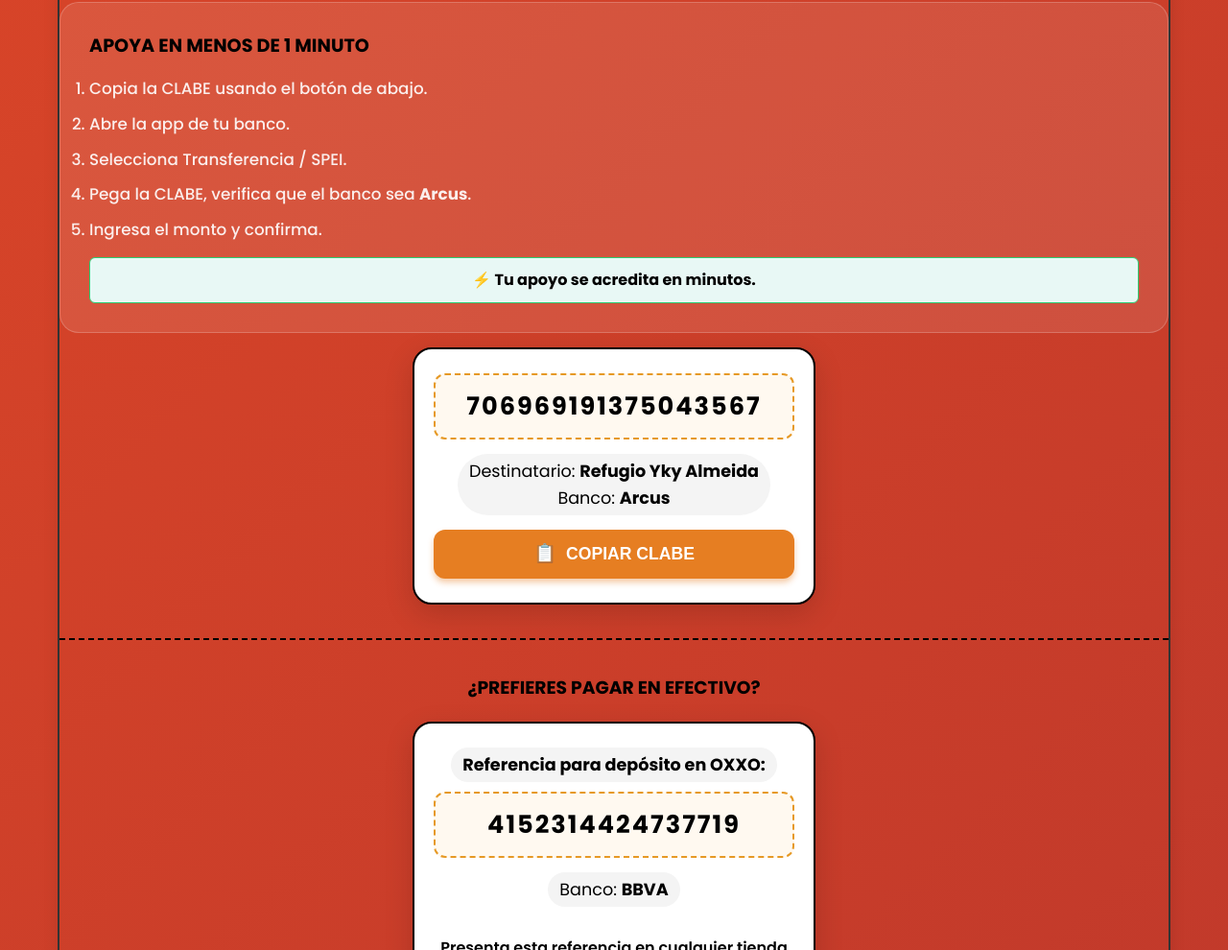
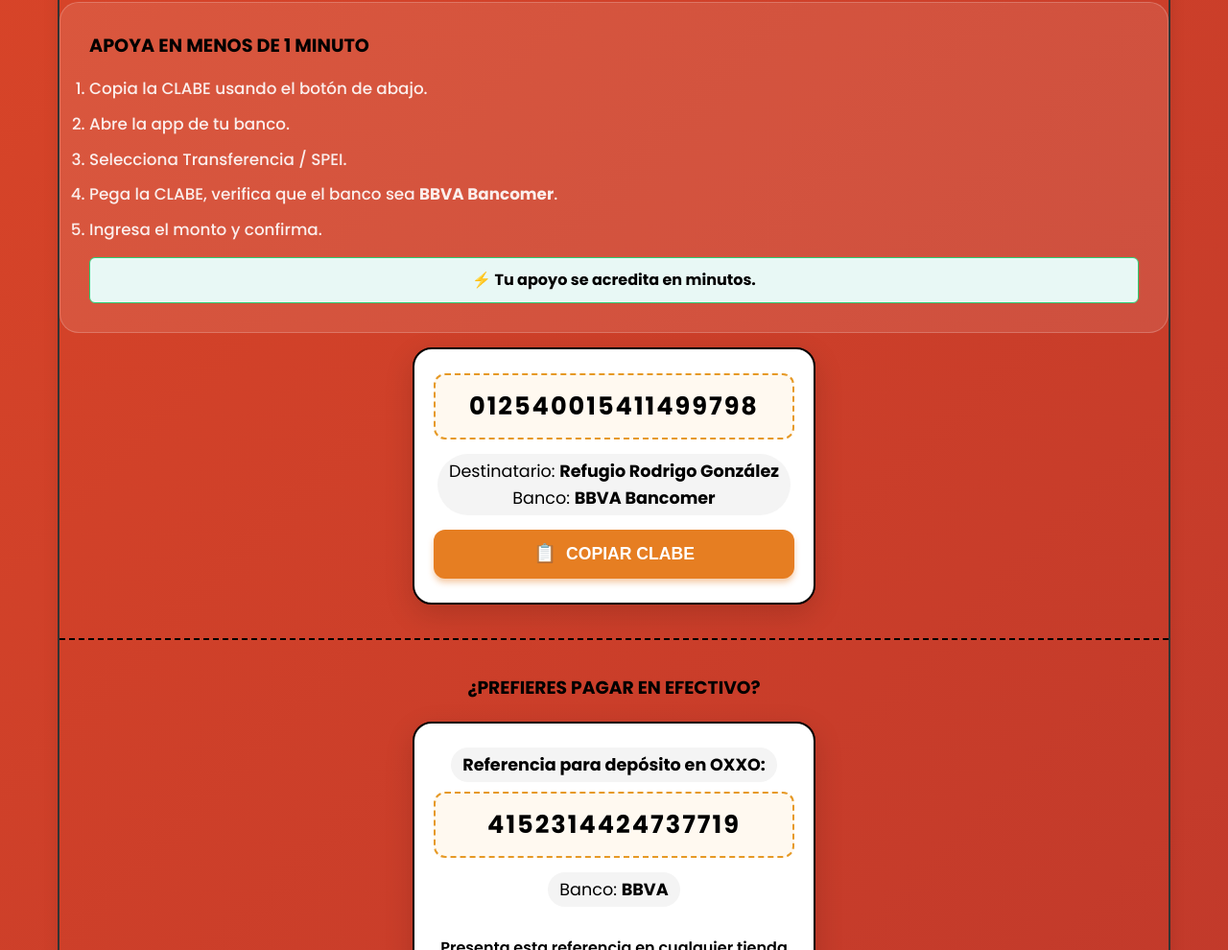
Before and after one commit to outlierd7/donatemxn, a plain HTML site: page donacion/index.html in a window 1280 px wide. Shown: the part 3140-4130 px from the top of the page at 96% size. Drawn offline with Linux system fonts and the light colour scheme; a script that the page names is missing; files whose address does not match are found by name.

Commit message:
Update payment info to Refugio Rodrigo González (BBVA)

```diff
--- a/donacion/index.html
+++ b/donacion/index.html
@@ -270,7 +270,7 @@
 								<li>Copia la CLABE usando el botón de abajo.</li>
 								<li>Abre la app de tu banco.</li>
 								<li>Selecciona Transferencia / SPEI.</li>
-								<li>Pega la CLABE, verifica que el banco sea <strong>Arcus</strong>.</li>
+								<li>Pega la CLABE, verifica que el banco sea <strong>BBVA Bancomer</strong>.</li>
 								<li>Ingresa el monto y confirma.</li>
 							</ol>
 							<p
@@ -283,16 +283,16 @@
 							<!-- CLABE Display -->
 							<div class="pix-key" id="text-clabe"
 								style="font-size: 1.6em; letter-spacing: 2px; font-weight: 900; color: #000;">
-								706969191375043567
+								012540015411499798
 							</div>
 
 							<div class="pix-recipient" style="font-size: 1.1em; color: #000;">
-								Destinatario: <strong style="color: #000;">Refugio Yky Almeida</strong><br>
-								Banco: <strong style="color: #000;">Arcus</strong>
+								Destinatario: <strong style="color: #000;">Refugio Rodrigo González</strong><br>
+								Banco: <strong style="color: #000;">BBVA Bancomer</strong>
 							</div>
 
 							<button class="copy-btn" id="btn-copy-clabe"
-								onclick="copyToClipboard('706969191375043567', this, 'CLABE')"
+								onclick="copyToClipboard('012540015411499798', this, 'CLABE')"
 								style="background: #e67e22; color: #fff; font-weight: 800; font-size: 1.1em; padding: 15px 30px; box-shadow: 0 4px 6px rgba(230, 126, 34, 0.4); text-transform: uppercase;">
 								<span class="copy-icon">📋</span>
 								COPIAR CLABE
```
